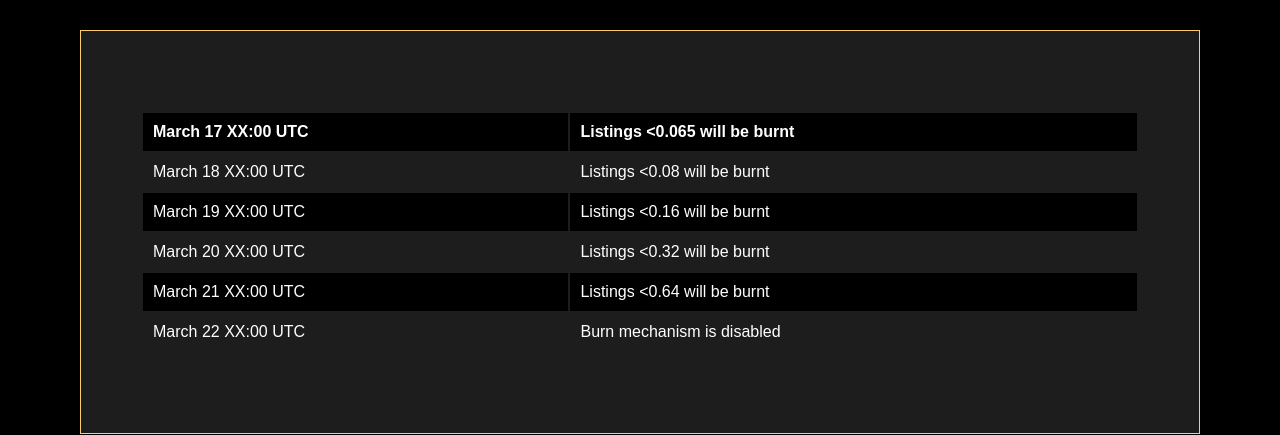
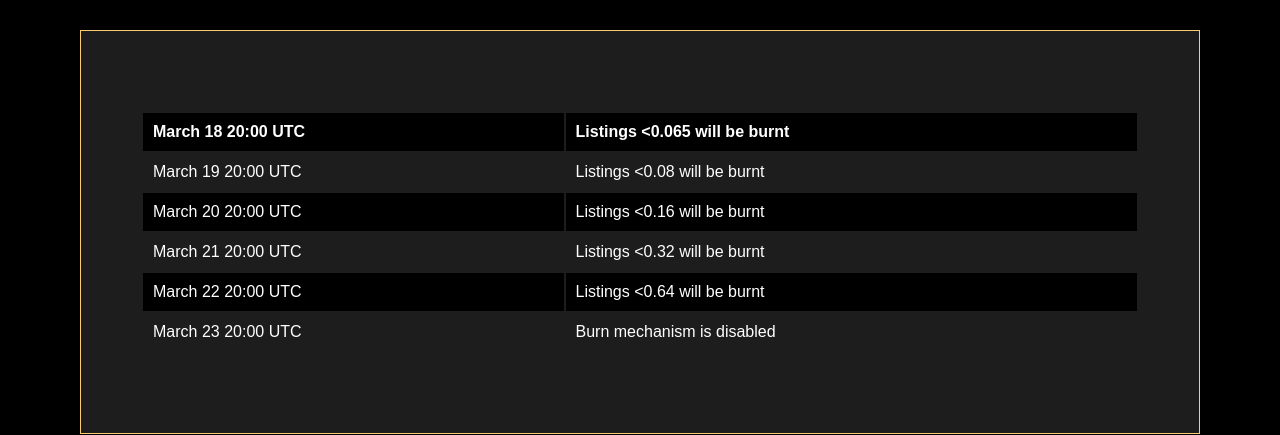
Before and after one commit to coinbest716/kaijukongz_cms, a Next.js app: page / in a window 1280 px wide. Shown: the part 6156-6591 px from the top of the page. Built offline with nearby package versions, Linux system fonts and the light colour scheme.

Commit message:
Update Schedule.tsx

```diff
--- a/components/Homepage/Schedule.tsx
+++ b/components/Homepage/Schedule.tsx
@@ -26,29 +26,29 @@ const Schedule: NextComponentType = () => {
         <table id='table' className={styles.table}>
             <thead>
             <tr>
-                <td>March 17 XX:00 UTC</td>
+                <td>March 18 20:00 UTC</td>
                 <td>Listings &lt;0.065 will be burnt </td>
             </tr>
             </thead>
             <tbody>
             <tr>
-                <td>March 18 XX:00 UTC</td>
+                <td>March 19 20:00 UTC</td>
                 <td>Listings &lt;0.08 will be burnt</td>
             </tr>
             <tr>
-                <td>March 19 XX:00 UTC</td>
+                <td>March 20 20:00 UTC</td>
                 <td>Listings &lt;0.16 will be burnt</td>
             </tr>
             <tr>
-                <td>March 20 XX:00 UTC</td>
+                <td>March 21 20:00 UTC</td>
                 <td>Listings &lt;0.32 will be burnt</td>
             </tr>
             <tr>
-                <td>March 21 XX:00 UTC</td>
+                <td>March 22 20:00 UTC</td>
                 <td>Listings &lt;0.64 will be burnt</td>
             </tr>
             <tr>
-                <td>March 22 XX:00 UTC</td>
+                <td>March 23 20:00 UTC</td>
                 <td>Burn mechanism is disabled</td>
             </tr>
             </tbody>
```
